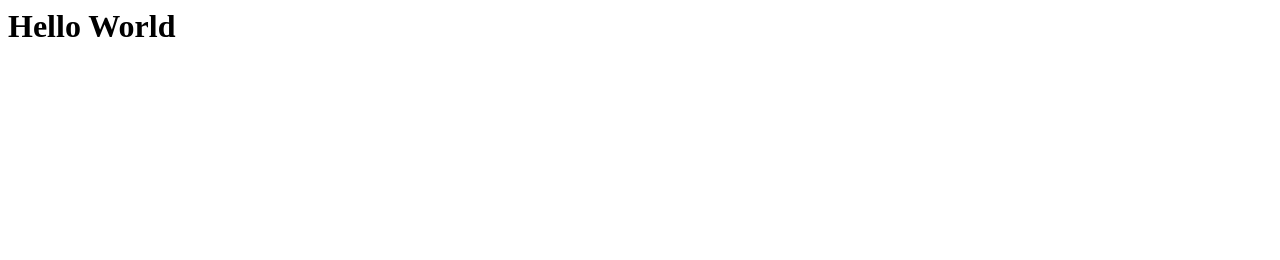
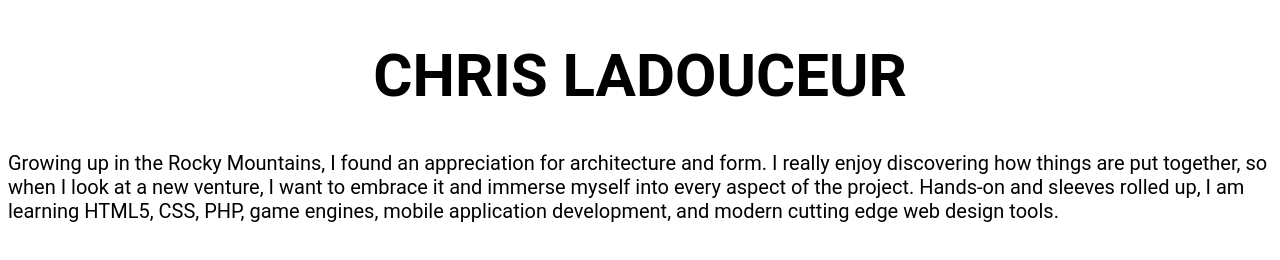
Before and after one commit to rink87/SBProject, a plain HTML site: page index.html in a window 1280 px wide. Drawn offline with Linux system fonts and the light colour scheme.

Commit message:
One paragraph bio

```diff
--- a/index.html
+++ b/index.html
@@ -1 +1,13 @@
-<h1>Hello World</h1></pre>
+<!DOCTYPE html>
+<html>
+
+<head>
+	<title>Clad in Design</title>
+</head>
+
+<body>
+	<h1 style="font-family: Roboto; font-size: 60px; text-align: center">CHRIS LADOUCEUR</h1>
+	<p style="font-family: Roboto; font-size: 20px">Growing up in the Rocky Mountains, I found an appreciation for architecture and form. I really enjoy discovering how things are put together, so when I look at a new venture, I want to embrace it and immerse myself into every aspect of the project. Hands-on and sleeves rolled up, I am learning HTML5, CSS, PHP, game engines, mobile application development, and modern cutting edge web design tools.</p>
+</body>
+
+</html>
```
